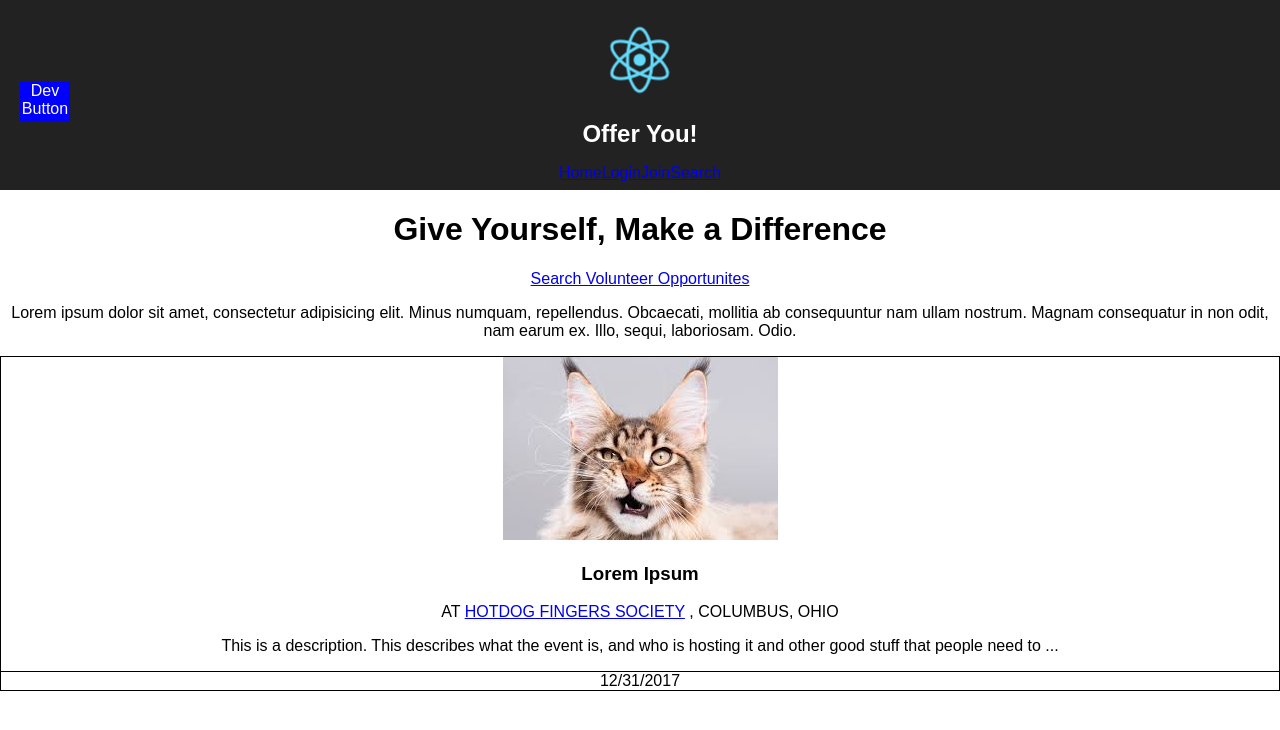
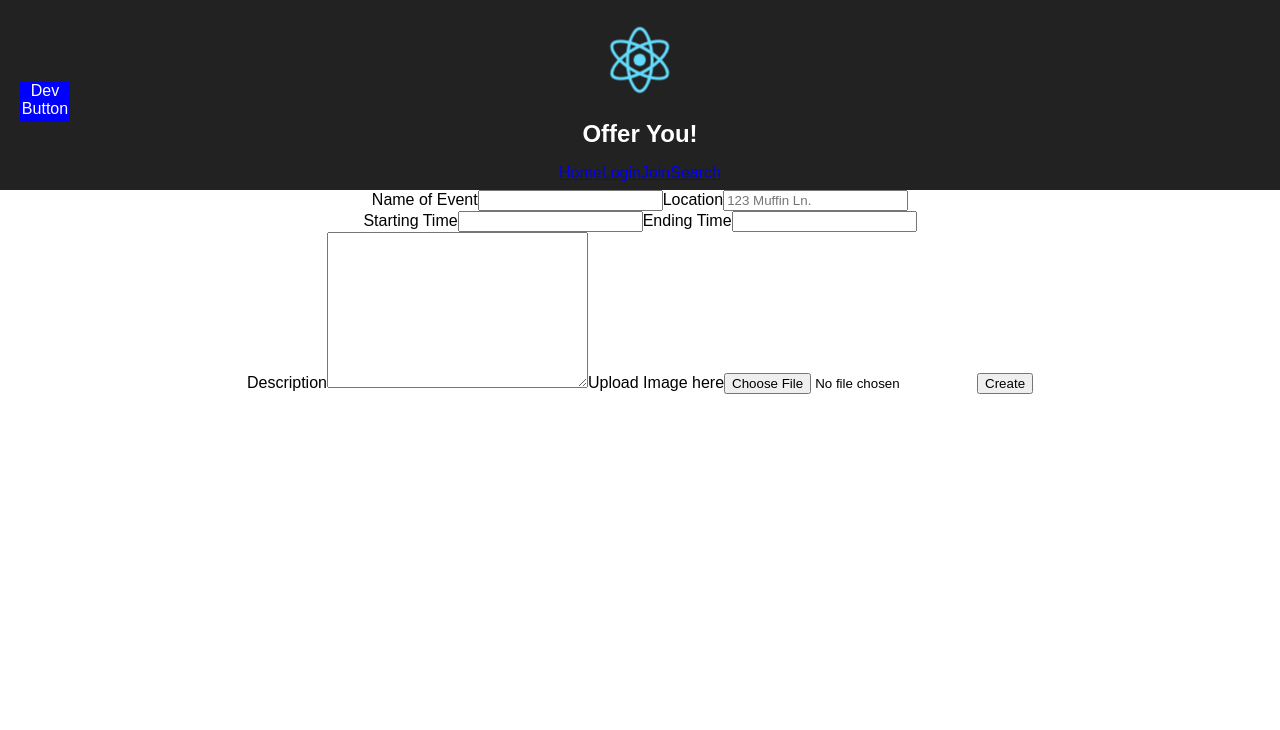
Before and after one commit to chingu-voyage3/bears-12, a React (Create React App) app in the folder client/: page /editopportunity/1 in a window 1280 px wide. Before the commit this address led to /. Shown: the top 730 px of the page. Built offline with nearby package versions, Linux system fonts and the light colour scheme.

Commit message:
added structure to compose opportunities container

```diff
--- a/client/src/config/routes.js
+++ b/client/src/config/routes.js
@@ -9,19 +9,21 @@ import AnnouncementContainer from '../container/AnnouncementContainer';
 import OpportunityContainer from '../components/Opportunity';
 import ProfileContainer from '../container/ProfileContainer';
 import MyOpportunitiesContainer from '../container/MyOpportunitiesContainer';
+import ComposeOpportunitiesContainer from '../container/ComposeOpportunitiesContainer';
 
 const getRoutes = (store) => (
   <Router>
     <App>
       <Switch>
         <Route exact={true} path='/' component={HomeContainer} />
-        <Route exact={true} path='/login' component={LoginContainer} />
-        <Route exact={true} path='/join' component={JoinContainer} />
-        <Route exact={true} path='/search' component={SearchContainer} />
-        <Route exact={true} path='/profile/:userid' component={ProfileContainer} />
+        <Route path='/login' component={LoginContainer} />
+        <Route path='/join' component={JoinContainer} />
+        <Route path='/search' component={SearchContainer} />
+        <Route path='/profile/:userid' component={ProfileContainer} />
         <Route exact={true} path='/opportunity/:opportunityid' component={OpportunityContainer}/>
-        <Route path='/announcement' component={AnnouncementContainer}/>
-        <Route path='/MyOpportunities' component={MyOpportunitiesContainer}/>
+        <Route exact={true} path='/editopportunity/:opportunityid' component={ComposeOpportunitiesContainer} />
+        <Route path='/announcement' component={AnnouncementContainer} />
+        <Route path='/myopportunities' component={MyOpportunitiesContainer}/>
         <Route render={() => <Redirect to='/' />} />
       </Switch>
     </App>
--- a/client/src/container/ComposeOpportunitiesContainer.js
+++ b/client/src/container/ComposeOpportunitiesContainer.js
@@ -4,9 +4,52 @@ import React, { Component } from 'react';
  * ComposeMessagesContainer
  */
 export class ComposeOpportunitiesContainer extends Component { // eslint-disable-line react/prefer-stateless-function
+  constructor(props) {
+    super(props);
+    this.state = {
+      name: '',
+      location: '',
+      startTime: '',
+      endTime: '',
+      details: ''
+    }
+  }
+
+  handleChange(e) {
+    let state = this.state;
+    for (var prop in state) {
+      if(prop === e.target.id) {
+        state[e.target.id] = e.target.value
+        this.setState(state);
+      }
+    }
+  }
+
   render() {
+    console.log(this.state)
     return (
-      <div>Compose Opportunities Container goes here</div>
+      <div>
+        <form>
+          <label htmlFor="name">Name of Event</label>
+          <input type="text" name="name" id="name" onChange={this.handleChange.bind(this)} />
+          <label htmlFor="location">Location</label>
+          <input type="text" name="location" id="location" placeholder="123 Muffin Ln." onChange={this.handleChange.bind(this)}/>
+          <div>
+            <label htmlFor="startTime">Starting Time</label>
+            <input type="text" name="startTime" id="startTime" onChange={this.handleChange.bind(this)}/>
+            <label htmlFor="endTime">Ending Time</label>
+            <input type="text" name="endTime" id="endDate" onChange={this.handleChange.bind(this)}/>
+          </div>
+          <label htmlFor="details">Description</label>
+          <textarea name="details" id="details" cols="30" rows="10"  onChange={this.handleChange.bind(this)}/>
+          <label htmlFor="image">Upload Image here</label>
+          <input type="file" name="image" id="image" />
+          <button onClick={(e) => {
+              e.preventDefault();
+              console.log('it worked!')
+            }}>Create</button>
+        </form>
+      </div>
     );
   }
 }
--- a/client/src/container/NavContainer.js
+++ b/client/src/container/NavContainer.js
@@ -64,12 +64,16 @@ class NavContainer extends Component {
         title: 'Profile'
       },
       {
-        href: '/Announcement',
+        href: '/announcement',
         title: 'Announcement'
       },
       {
-        href: '/MyOpportunities',
+        href: '/myopportunities',
         title: 'MyOpportunities'
+      },
+      {
+        href: '/editopportunity/edit',
+        title: 'Compose Opportunity'
       },
       {
         href: '/search',
```
